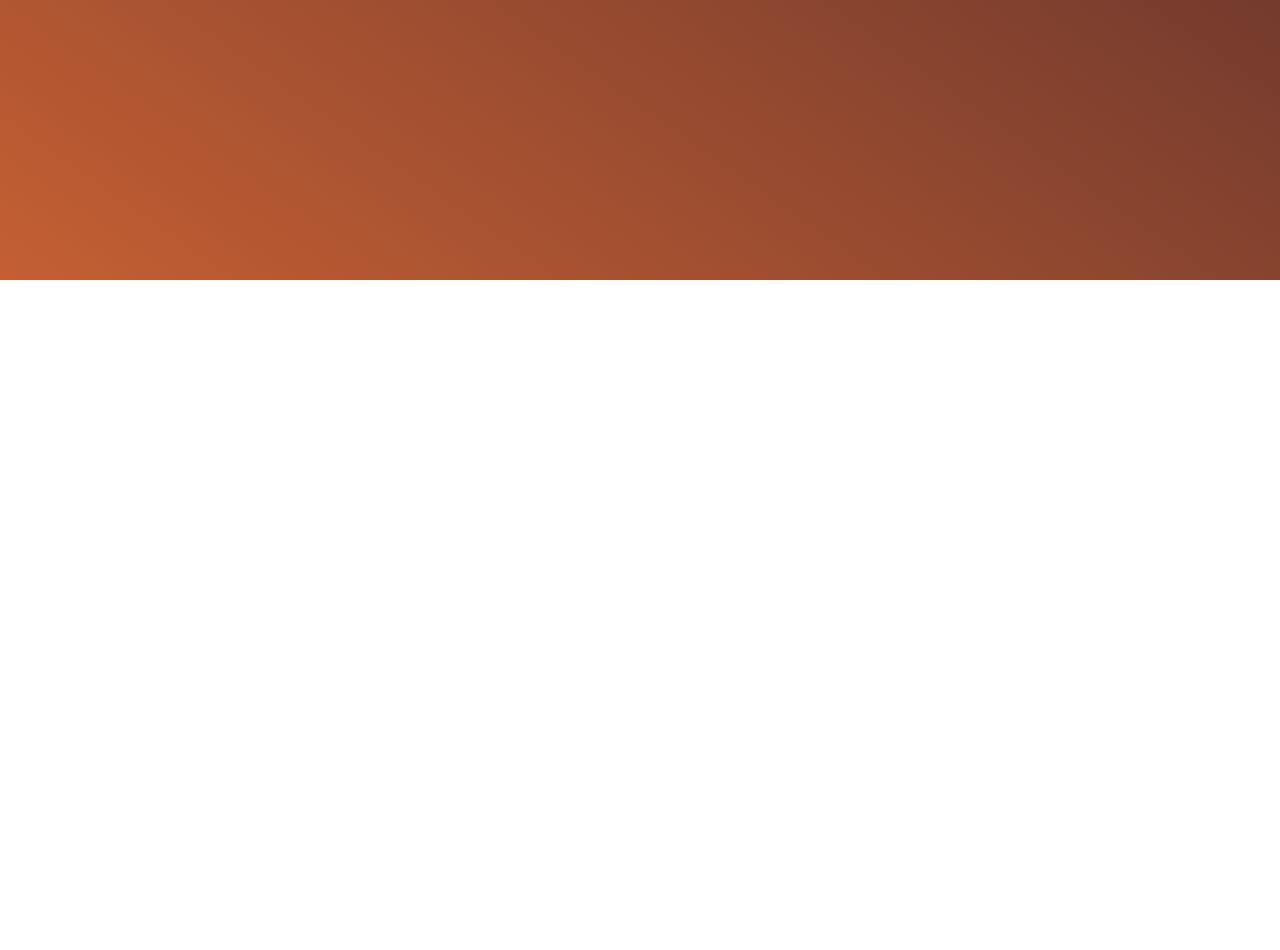
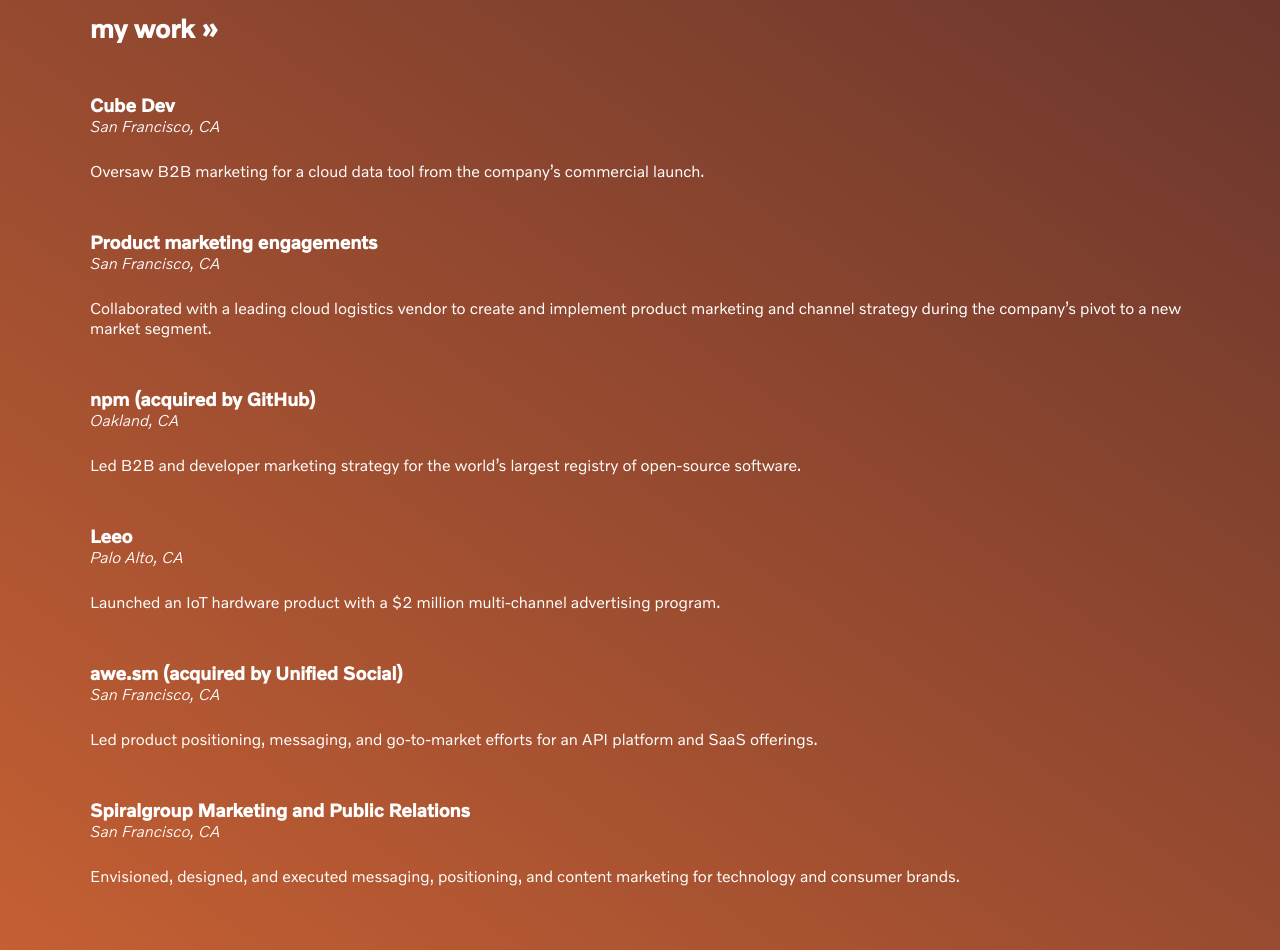
Before and after one commit to cowperthwait/2023website, a React (Create React App) app: page / in a window 1280 px wide. Shown: the part 520-1470 px from the top of the page. Before the commit the page ends 800 px from the top, so only its background shows below. Built offline with nearby package versions, Linux system fonts and the light colour scheme.

Commit message:
Work section of resume in place

```diff
--- a/src/App.css
+++ b/src/App.css
@@ -61,6 +61,30 @@
 
 
 
+/* Global Spacers */
+.Spacer-4X {
+  display: flex;
+  height: 100px
+}
+
+.Spacer-3X {
+  display: flex;
+  height: 75px
+}
+
+.Spacer-2X {
+  display: flex;
+  height: 50px
+}
+
+.Spacer-1X {
+  display: flex;
+  height: 25px
+}
+
+
+
+
 /* Global Text Parameters */
 h1 {
   font-family: TitleBroadOutlineLarge;
@@ -74,12 +98,19 @@
 
 h2 {
   font-family: Nov-Medium;
+  font-size: 26px;
   color: #FFFFFF;
   margin: 0;
 }
 
 h2.italic {
   font-family: Nov-MediumItalic;
+}
+
+h3 {
+  font-family: Nov-Medium;
+  color: #FFFFFF;
+  margin: 0;
 }
 
 p {
@@ -90,6 +121,10 @@
 
 p.large {
   font-size: 20px;
+}
+
+p.italic {
+  font-family: Nov-SemiLightItalic;
 }
 
 
--- a/src/landing-components/LandingSubheader.jsx
+++ b/src/landing-components/LandingSubheader.jsx
@@ -2,6 +2,7 @@
     return (
         <div className="Subheader-Container">
             <h2 className="italic">Slow runner, fast talker, good writer</h2>
+            <div className="Spacer-1X" />
             <p className="large">
                 Positioning, messaging, and go-to-market strategy to maximize
                 awareness and revenue for technology brands of all sizes.
--- /dev/null
+++ b/src/landing-components/LandingWorkSection.jsx
@@ -0,0 +1,71 @@
+export default function LandingWorkSection() {
+    return (
+        <>
+            <h2>my work »</h2>
+            <div className="Spacer-2X" />
+            <h3>Cube Dev</h3>
+            <p className="italic">San Francisco, CA</p>
+            <div className="Spacer-1X" />
+
+            <p>
+                Oversaw B2B marketing for a cloud data tool from the company’s
+                commercial launch.
+            </p>
+
+            <div className="Spacer-2X" />
+
+            <h3>Product marketing engagements</h3>
+            <p className="italic">San Francisco, CA</p>
+            <div className="Spacer-1X" />
+            <p>
+                Collaborated with a leading cloud logistics vendor to create and
+                implement product marketing and channel strategy during the
+                company’s pivot to a new market segment.
+            </p>
+
+            <div className="Spacer-2X" />
+
+            <h3>npm (acquired by GitHub)</h3>
+            <p className="italic">Oakland, CA</p>
+            <div className="Spacer-1X" />
+
+            <p>
+                Led B2B and developer marketing strategy for the world’s largest
+                registry of open-source software.
+            </p>
+
+            <div className="Spacer-2X" />
+
+            <h3>Leeo</h3>
+            <p className="italic">Palo Alto, CA</p>
+            <div className="Spacer-1X" />
+
+            <p>
+                Launched an IoT hardware product with a $2 million multi-channel
+                advertising program.
+            </p>
+
+            <div className="Spacer-2X" />
+
+            <h3>awe.sm (acquired by Unified Social)</h3>
+            <p className="italic">San Francisco, CA</p>
+            <div className="Spacer-1X" />
+
+            <p>
+                Led product positioning, messaging, and go-to-market efforts for
+                an API platform and SaaS offerings.
+            </p>
+
+            <div className="Spacer-2X" />
+
+            <h3>Spiralgroup Marketing and Public Relations</h3>
+            <p className="italic">San Francisco, CA</p>
+            <div className="Spacer-1X" />
+
+            <p>
+                Envisioned, designed, and executed messaging, positioning, and
+                content marketing for technology and consumer brands.
+            </p>
+        </>
+    );
+}
--- a/src/pages/Landing.jsx
+++ b/src/pages/Landing.jsx
@@ -1,11 +1,15 @@
 import LandingHeader from "../landing-components/LandingHeader";
 import LandingSubheader from "../landing-components/LandingSubheader";
+import LandingWorkSection from "../landing-components/LandingWorkSection";
 
 export default function Landing() {
     return (
         <>
             <LandingHeader />
+            <div className="Spacer-2X" />
             <LandingSubheader />
+            <div className="Spacer-4X" />
+            <LandingWorkSection />
         </>
     );
 }
```
